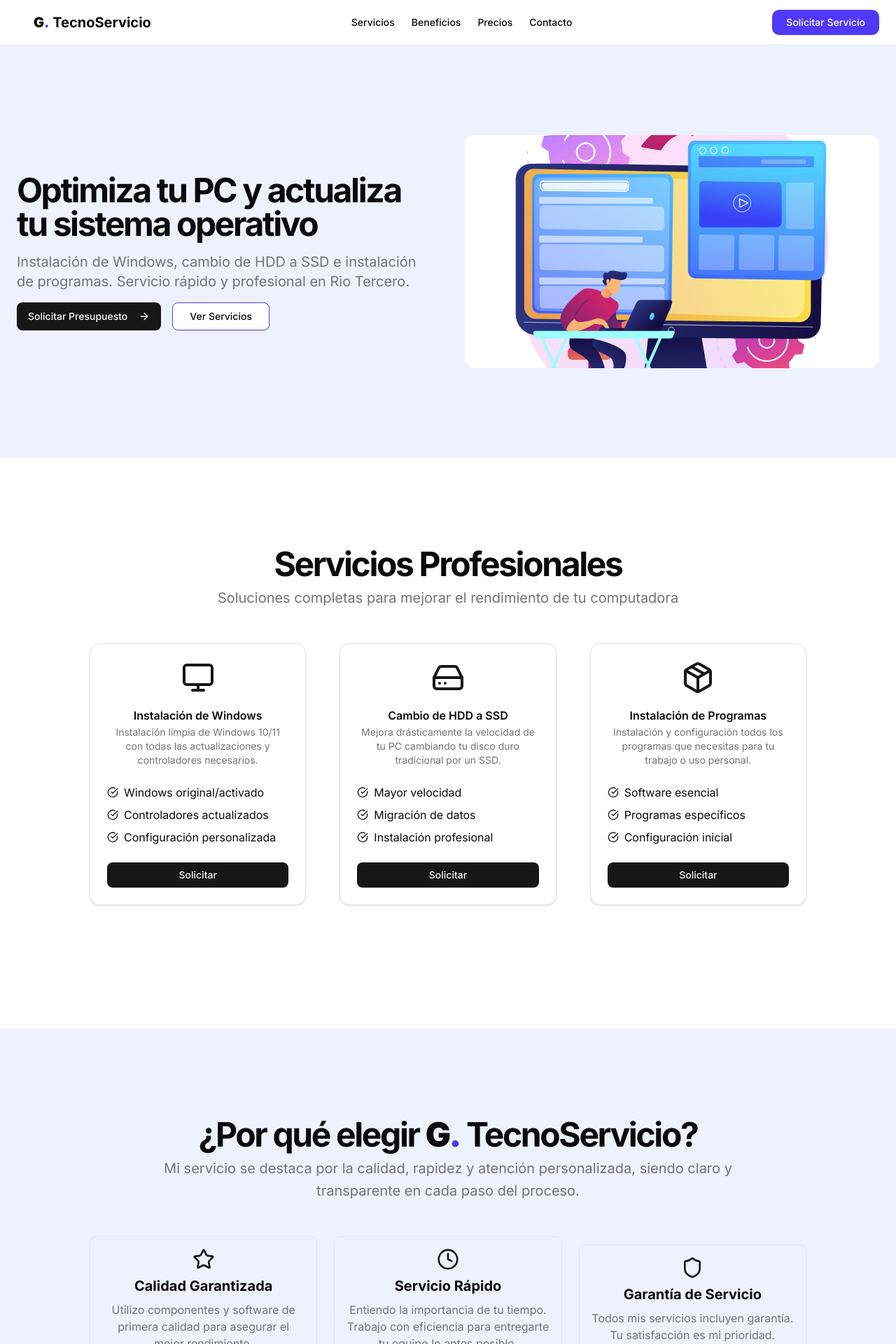
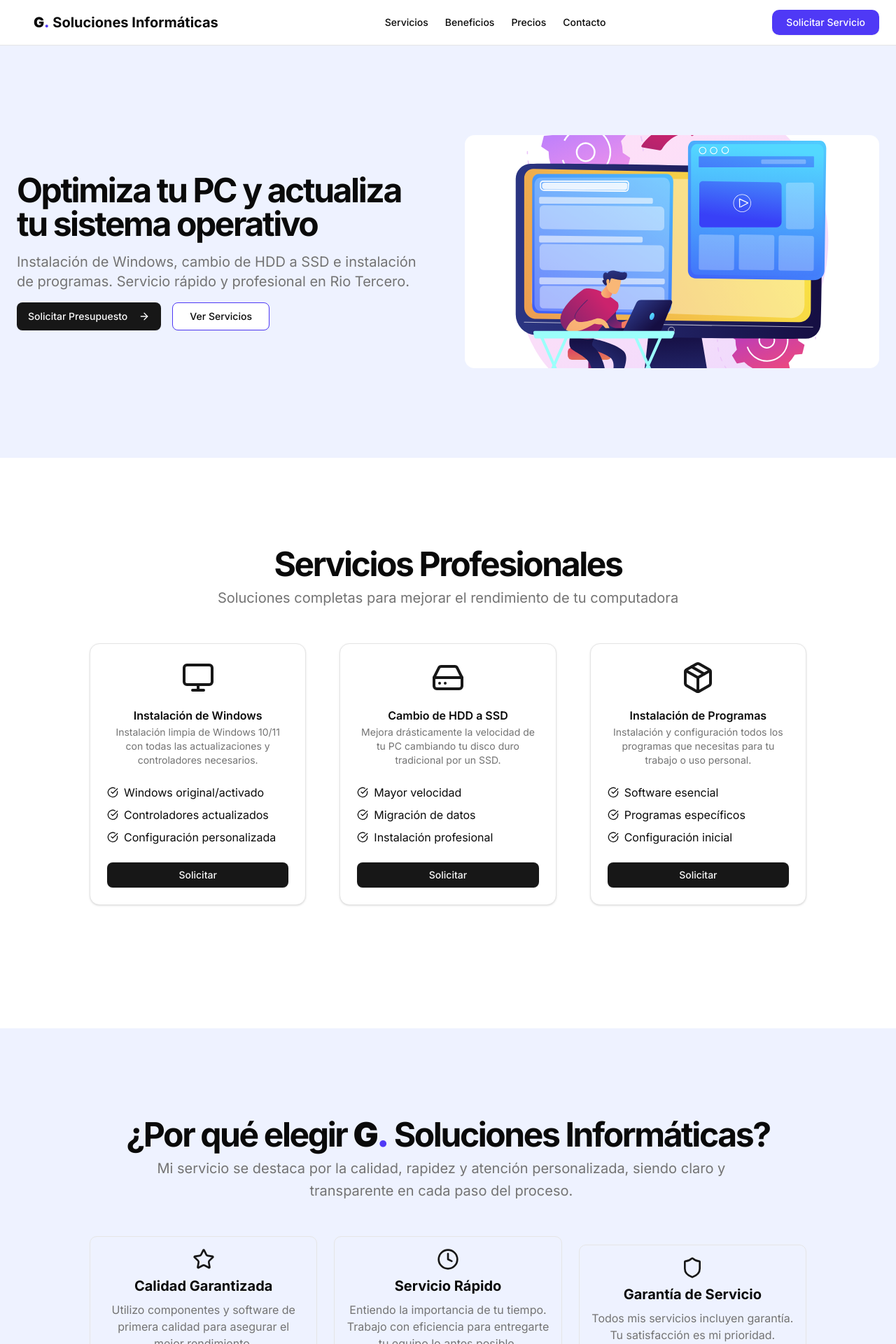
Before and after one commit to gabrielbustosdev/gb-soluciones-informaticas, a Next.js app: page / in a window 1280 px wide. Shown: the top 1920 px of the page at 70% size. Built offline with nearby package versions, Linux system fonts and the light colour scheme.

Commit message:
Cambio a Soluciones Informáticas

```diff
--- a/app/layout.tsx
+++ b/app/layout.tsx
@@ -7,9 +7,9 @@ import { Analytics } from "@vercel/analytics/next"
 const inter = Inter({ subsets: ["latin"] })
 
 export const metadata = {
-  title: "TecnoServicio - Instalación de Windows y Actualización de PC",
+  title: "Soluciones Informáticas - Instalación de Windows y Actualización de PC",
   description:
-    "Servicio profesional de instalación de Windows, cambio de HDD a SSD e instalación de programas en tu ciudad.",
+    "Servicio profesional de instalación de Windows, cambio de HDD a SSD e instalación de programas en Rio Tercero.",
 }
 
 export default function RootLayout({
--- a/app/page.tsx
+++ b/app/page.tsx
@@ -26,7 +26,7 @@ export default function Home() {
           <div className="flex items-center gap-2 pl-4 md:pl-6">
             <span className="text-xl">
               <span className="font-black">G<span className="text-indigo-600">.</span></span>
-              <span className="font-bold hidden md:inline"> TecnoServicio</span>
+              <span className="font-bold hidden md:inline"> Soluciones Informáticas</span>
             </span>
           </div>
           <nav className="hidden md:flex gap-6">
@@ -204,7 +204,7 @@ export default function Home() {
           <div className="container px-4 md:px-6">
             <div className="flex flex-col items-center justify-center space-y-4 text-center">
               <div className="space-y-2">
-                <h2 className="text-3xl font-bold tracking-tighter sm:text-5xl">¿Por qué elegir <span className="font-black">G<span className="text-indigo-600">.</span></span> TecnoServicio?</h2>
+                <h2 className="text-3xl font-bold tracking-tighter sm:text-5xl">¿Por qué elegir <span className="font-black">G<span className="text-indigo-600">.</span></span> Soluciones Informáticas?</h2>
                 <p className="max-w-[900px] text-muted-foreground md:text-xl/relaxed lg:text-base/relaxed xl:text-xl/relaxed">
                   Mi servicio se destaca por la calidad, rapidez y atención personalizada, siendo claro y transparente en cada paso del proceso.
                 </p>
@@ -472,10 +472,10 @@ export default function Home() {
         <div className="container flex flex-col items-center justify-between gap-4 md:h-24 md:flex-row">
           <div className="flex items-center gap-2 pl-4 md:pl-6">
             <span className="font-black">G<span className="text-indigo-600">.</span></span>
-            <span className="font-bold"> TecnoServicio</span>
+            <span className="font-bold"> Soluciones Informáticas</span>
           </div>
           <p className="text-center text-sm leading-loose text-muted-foreground md:text-left">
-            © {new Date().getFullYear()} G. TecnoServicio. Todos los derechos reservados.
+            © {new Date().getFullYear()} G. Soluciones Informáticas. Todos los derechos reservados.
           </p>
           <div className="flex items-center gap-4">
             <Link href="#" className="text-sm text-muted-foreground hover:underline underline-offset-4">
```
